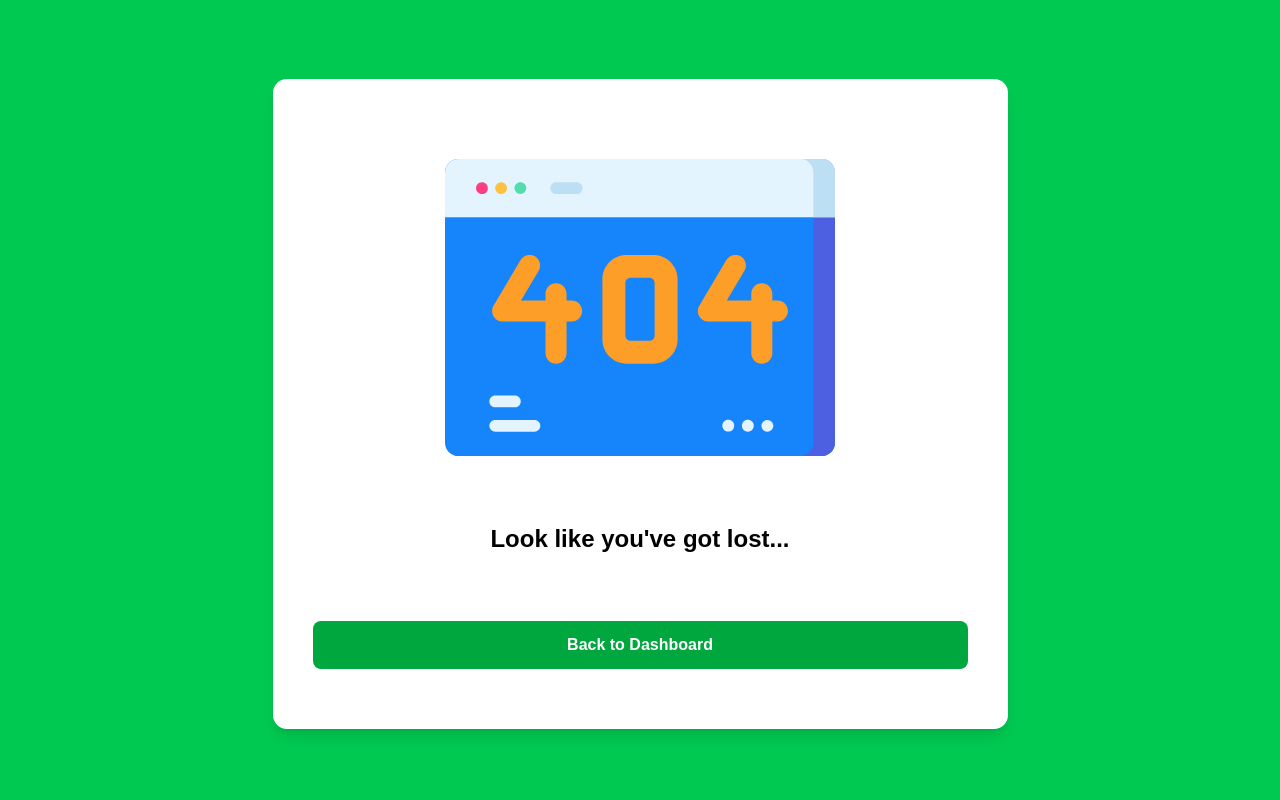
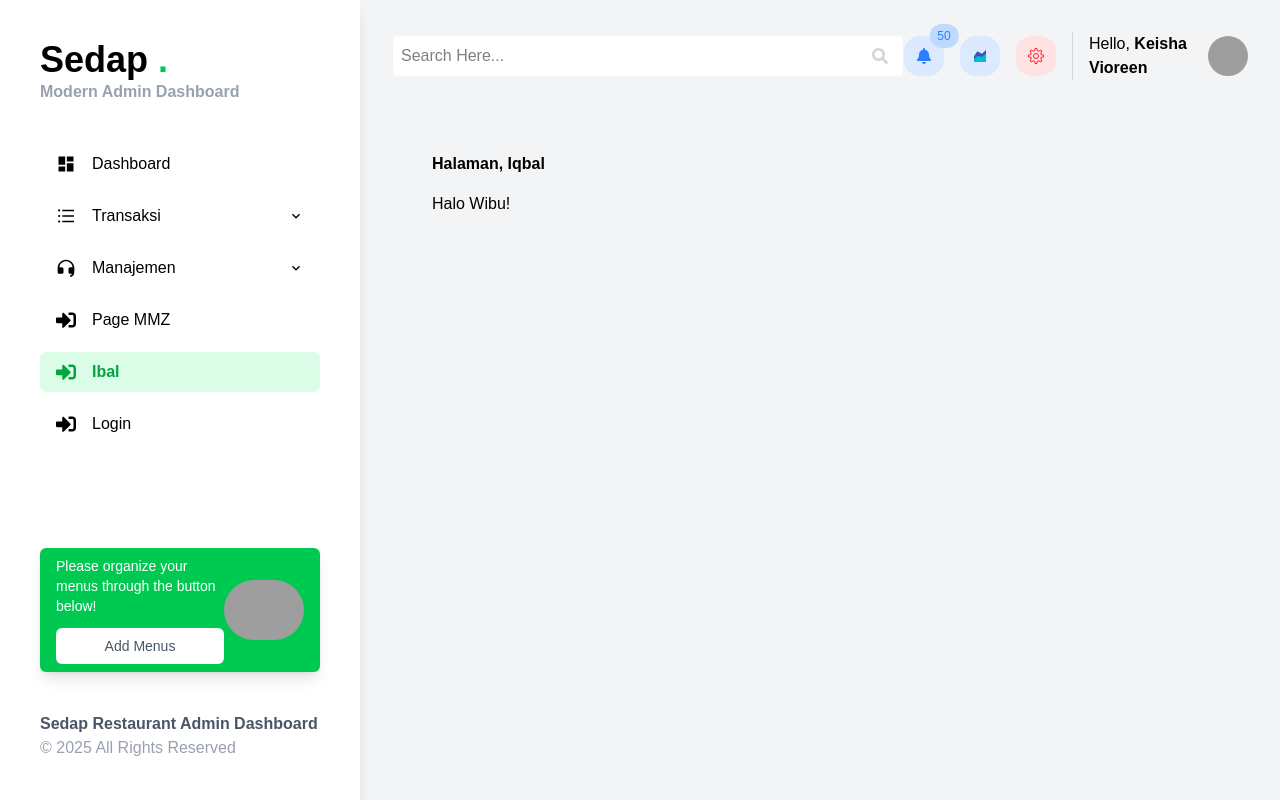
Before and after one commit to mahruszainpcr/23SIB-FWL, a React (Vite) app: page /Page19 in a window 1280 px wide. Built offline with nearby package versions, Linux system fonts and the light colour scheme; grey boxes are pictures that could not be loaded; a web font is replaced by a local one.

Commit message:
Commit by ibal

```diff
--- a/src/pertemuan_5/layouts/Sidebar.jsx
+++ b/src/pertemuan_5/layouts/Sidebar.jsx
@@ -120,6 +120,19 @@ export default function Sidebar() {
             </NavLink>
           </li>
 
+ <li>
+            <NavLink
+              to="/Page19"
+              end
+              className={({ isActive }) =>
+                `${baseClass} ${isActive ? activeClass : ""}`
+              }
+              aria-label="Navigate to Page19"
+            >
+              <FaSignInAlt className="mr-4 text-xl" />
+              Ibal
+            </NavLink>
+          </li>
           {/* Login */}
           <li>
             <NavLink
@@ -134,6 +147,7 @@ export default function Sidebar() {
               Login
             </NavLink>
           </li>
+
         </ul>
       </div>
 
--- a/src/pertemuan_5/main.jsx
+++ b/src/pertemuan_5/main.jsx
@@ -13,6 +13,7 @@ import Error from './pages/Error';
 import Login from './pages/Login';
 import Error401 from './pages/Error401';
 import MainLayout from './layouts/MainLayout';
+import Page19 from './pages/latihangit/Page19';
 
 const App = () => {
     return (
@@ -24,6 +25,7 @@ const App = () => {
                                 <Route path="Invoice" element={<OrderInvoice />} />
                                 <Route path="customer" element={<Customer />} />
                                 <Route path="Settings" element={<CustomerSettings />} />
+                                <Route path="Page19" element={<Page19 />} />
                 </Route>
                 <Route path='/login' element={<Login />} />
                 <Route path="*" element={<Error/>} />
--- /dev/null
+++ b/src/pertemuan_5/pages/latihangit/Page19.jsx
@@ -0,0 +1,12 @@
+import { MdDateRange } from "react-icons/md"
+
+export default function Page19(){
+    return(
+        <div className="p-14">
+            <h1 className="text-x1 font-bold">Halaman, Iqbal</h1>
+            <div className="mt-4 space-x-4">
+                Halo Wibu!
+           </div>
+        </div>
+    )
+}
```
